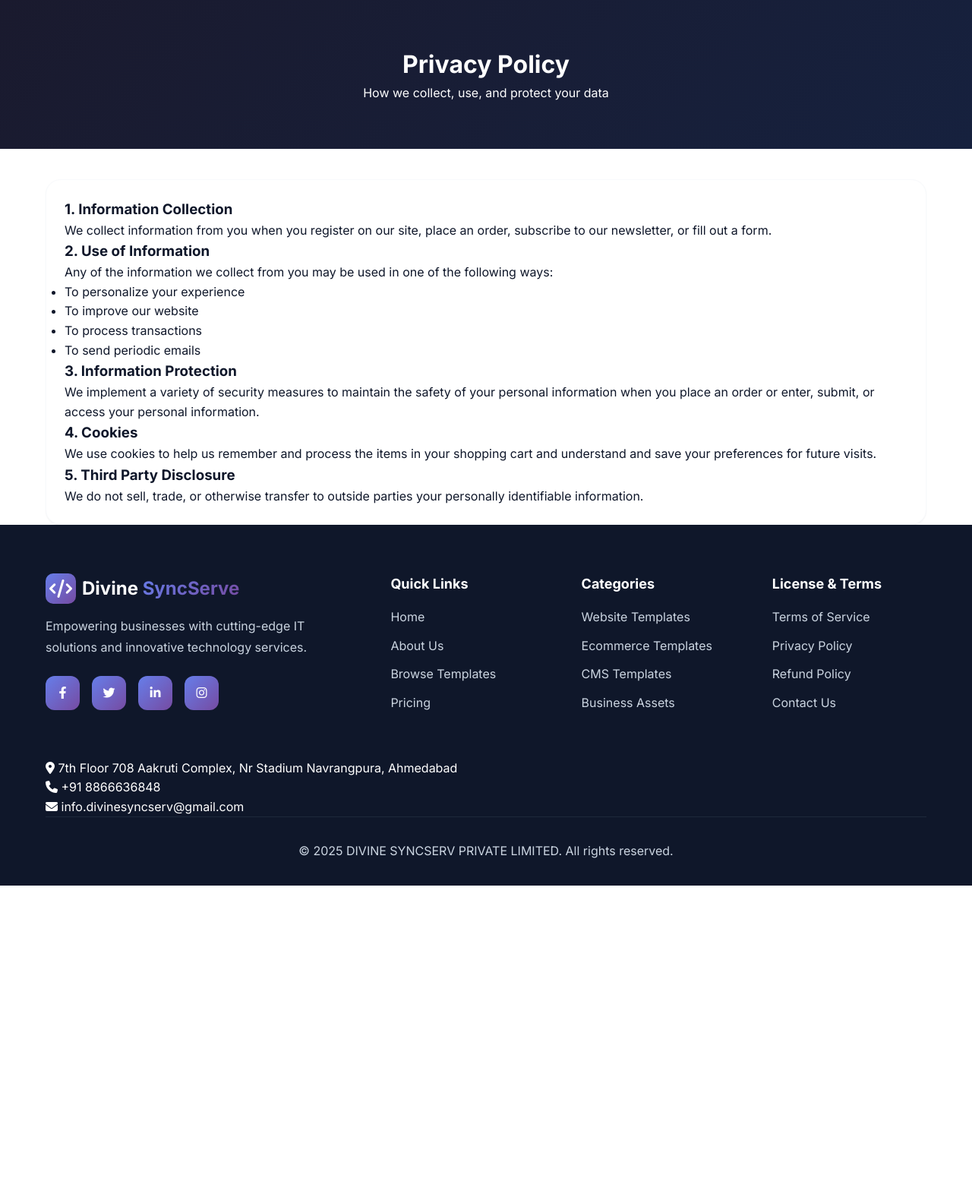
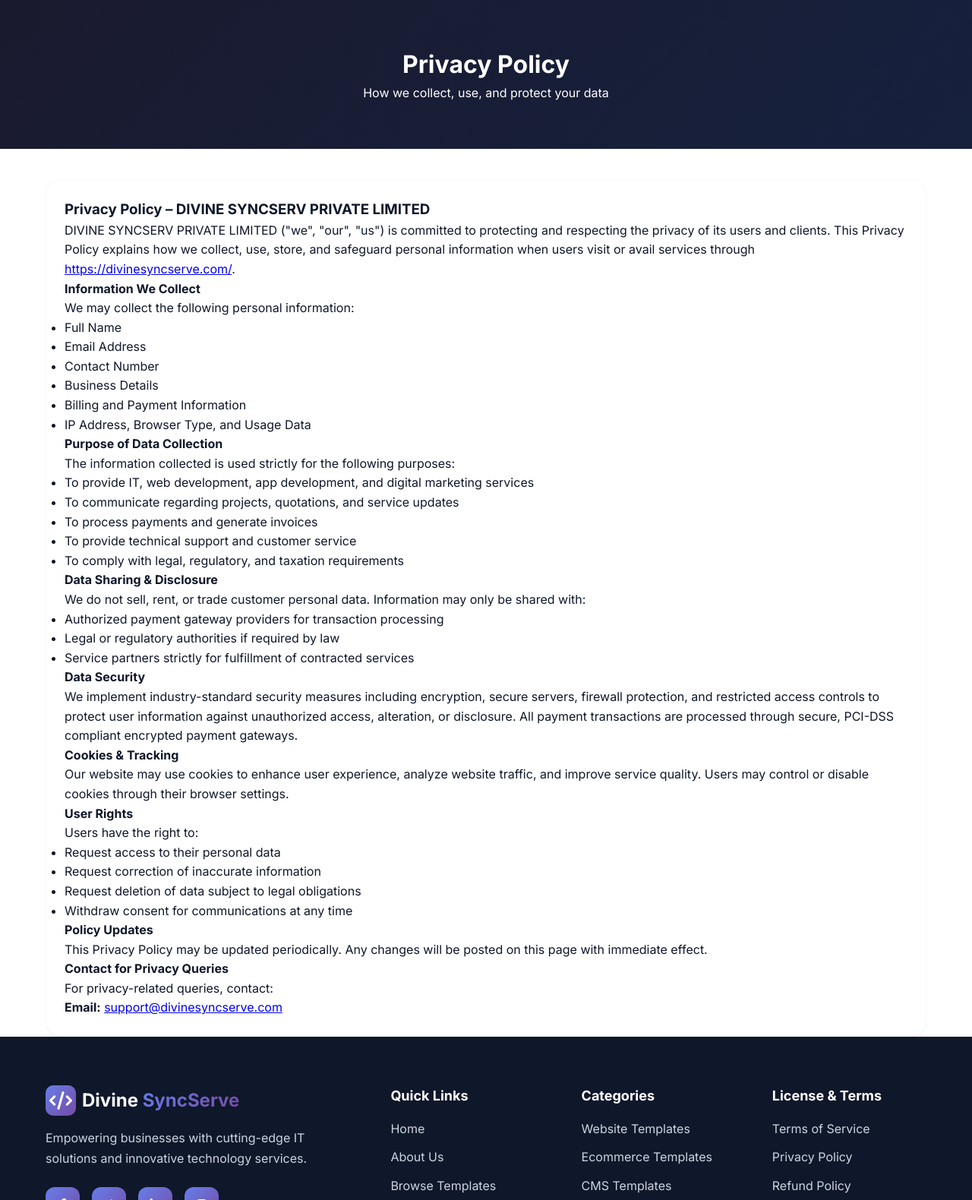
Before and after one commit to beinghadibadami/IT-website, a PHP site: page /index.php?page=privacy in a window 1280 px wide. Shown: the part 81-1661 px from the top of the page at 76% size. Before the commit the page ends 1247 px from the top, so only its background shows below. Run offline with PHP 8.4, Linux system fonts and the light colour scheme.

Commit message:
update policies

```diff
--- a/pages/privacy.php
+++ b/pages/privacy.php
@@ -10,31 +10,77 @@
         <div class="col-lg-10">
             <div class="card border-0 shadow-sm rounded-4">
                 <div class="card-body p-5">
-                    <h3>1. Information Collection</h3>
-                    <p>We collect information from you when you register on our site, place an order, subscribe to our
-                        newsletter, or fill out a form.</p>
-
-                    <h3>2. Use of Information</h3>
-                    <p>Any of the information we collect from you may be used in one of the following ways:
-                    <ul>
-                        <li>To personalize your experience</li>
-                        <li>To improve our website</li>
-                        <li>To process transactions</li>
-                        <li>To send periodic emails</li>
-                    </ul>
+                    <h3>Privacy Policy – DIVINE SYNCSERV PRIVATE LIMITED</h3>
+                    <p>
+                        DIVINE SYNCSERV PRIVATE LIMITED ("we", "our", "us") is committed to protecting and respecting
+                        the privacy of its users and clients. This Privacy Policy explains how we collect, use, store,
+                        and safeguard personal information when users visit or avail services through
+                        <a href="https://divinesyncserve.com/" target="_blank" rel="noopener">https://divinesyncserve.com/</a>.
                     </p>
 
-                    <h3>3. Information Protection</h3>
-                    <p>We implement a variety of security measures to maintain the safety of your personal information
-                        when you place an order or enter, submit, or access your personal information.</p>
+                    <h4>Information We Collect</h4>
+                    <p>We may collect the following personal information:</p>
+                    <ul>
+                        <li>Full Name</li>
+                        <li>Email Address</li>
+                        <li>Contact Number</li>
+                        <li>Business Details</li>
+                        <li>Billing and Payment Information</li>
+                        <li>IP Address, Browser Type, and Usage Data</li>
+                    </ul>
 
-                    <h3>4. Cookies</h3>
-                    <p>We use cookies to help us remember and process the items in your shopping cart and understand and
-                        save your preferences for future visits.</p>
+                    <h4>Purpose of Data Collection</h4>
+                    <p>The information collected is used strictly for the following purposes:</p>
+                    <ul>
+                        <li>To provide IT, web development, app development, and digital marketing services</li>
+                        <li>To communicate regarding projects, quotations, and service updates</li>
+                        <li>To process payments and generate invoices</li>
+                        <li>To provide technical support and customer service</li>
+                        <li>To comply with legal, regulatory, and taxation requirements</li>
+                    </ul>
 
-                    <h3>5. Third Party Disclosure</h3>
-                    <p>We do not sell, trade, or otherwise transfer to outside parties your personally identifiable
-                        information.</p>
+                    <h4>Data Sharing &amp; Disclosure</h4>
+                    <p>We do not sell, rent, or trade customer personal data. Information may only be shared with:</p>
+                    <ul>
+                        <li>Authorized payment gateway providers for transaction processing</li>
+                        <li>Legal or regulatory authorities if required by law</li>
+                        <li>Service partners strictly for fulfillment of contracted services</li>
+                    </ul>
+
+                    <h4>Data Security</h4>
+                    <p>
+                        We implement industry-standard security measures including encryption, secure servers, firewall
+                        protection, and restricted access controls to protect user information against unauthorized
+                        access, alteration, or disclosure. All payment transactions are processed through secure,
+                        PCI-DSS compliant encrypted payment gateways.
+                    </p>
+
+                    <h4>Cookies &amp; Tracking</h4>
+                    <p>
+                        Our website may use cookies to enhance user experience, analyze website traffic, and improve
+                        service quality. Users may control or disable cookies through their browser settings.
+                    </p>
+
+                    <h4>User Rights</h4>
+                    <p>Users have the right to:</p>
+                    <ul>
+                        <li>Request access to their personal data</li>
+                        <li>Request correction of inaccurate information</li>
+                        <li>Request deletion of data subject to legal obligations</li>
+                        <li>Withdraw consent for communications at any time</li>
+                    </ul>
+
+                    <h4>Policy Updates</h4>
+                    <p>
+                        This Privacy Policy may be updated periodically. Any changes will be posted on this page with
+                        immediate effect.
+                    </p>
+
+                    <h4>Contact for Privacy Queries</h4>
+                    <p>
+                        For privacy-related queries, contact:<br>
+                        <strong>Email:</strong> <a href="mailto:support@divinesyncserve.com">support@divinesyncserve.com</a>
+                    </p>
                 </div>
             </div>
         </div>
```
Also changed, not shown: pages/refund.php (+64 -16 lines).
